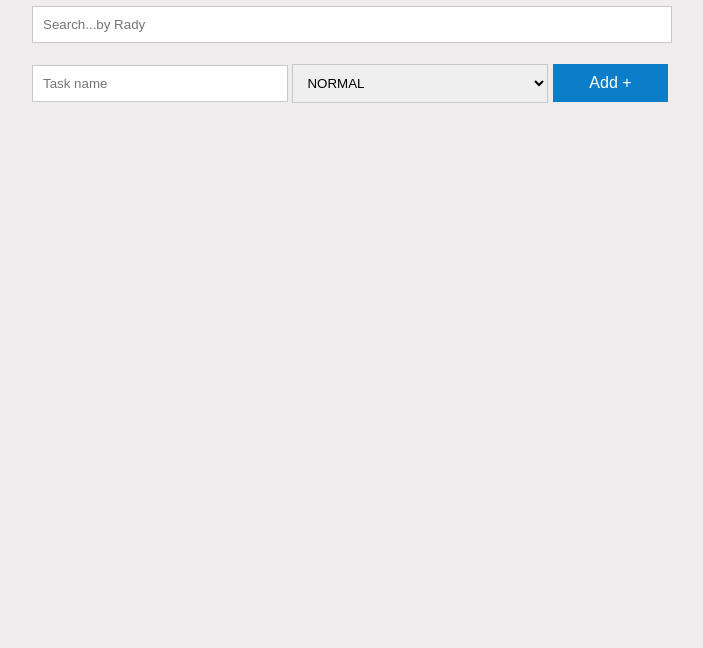
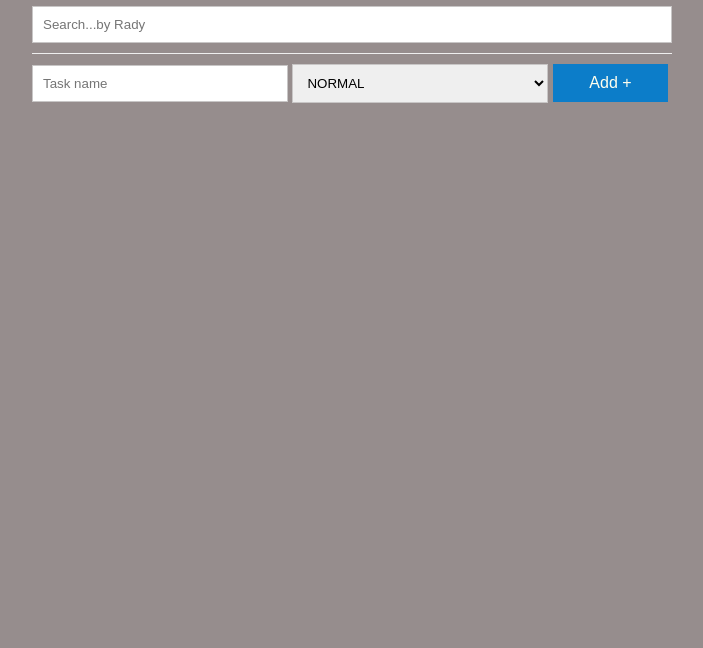
Before and after one commit to radytrainer/todo-app, a plain HTML site: page index.html in a window 1280 px wide. Shown: the part 152-800 px from the top of the page, without its empty margins (288-991 px from the left). Drawn offline with Linux system fonts and the light colour scheme.

Commit message:
#1 change color

```diff
--- a/css/app.css
+++ b/css/app.css
@@ -3,7 +3,7 @@ body {
     padding: 0;
     box-sizing: border-box;
     font-family: sans-serif;
-    background: #eeecec;
+    background: #968d8d;
 }
 
 .container {
```
